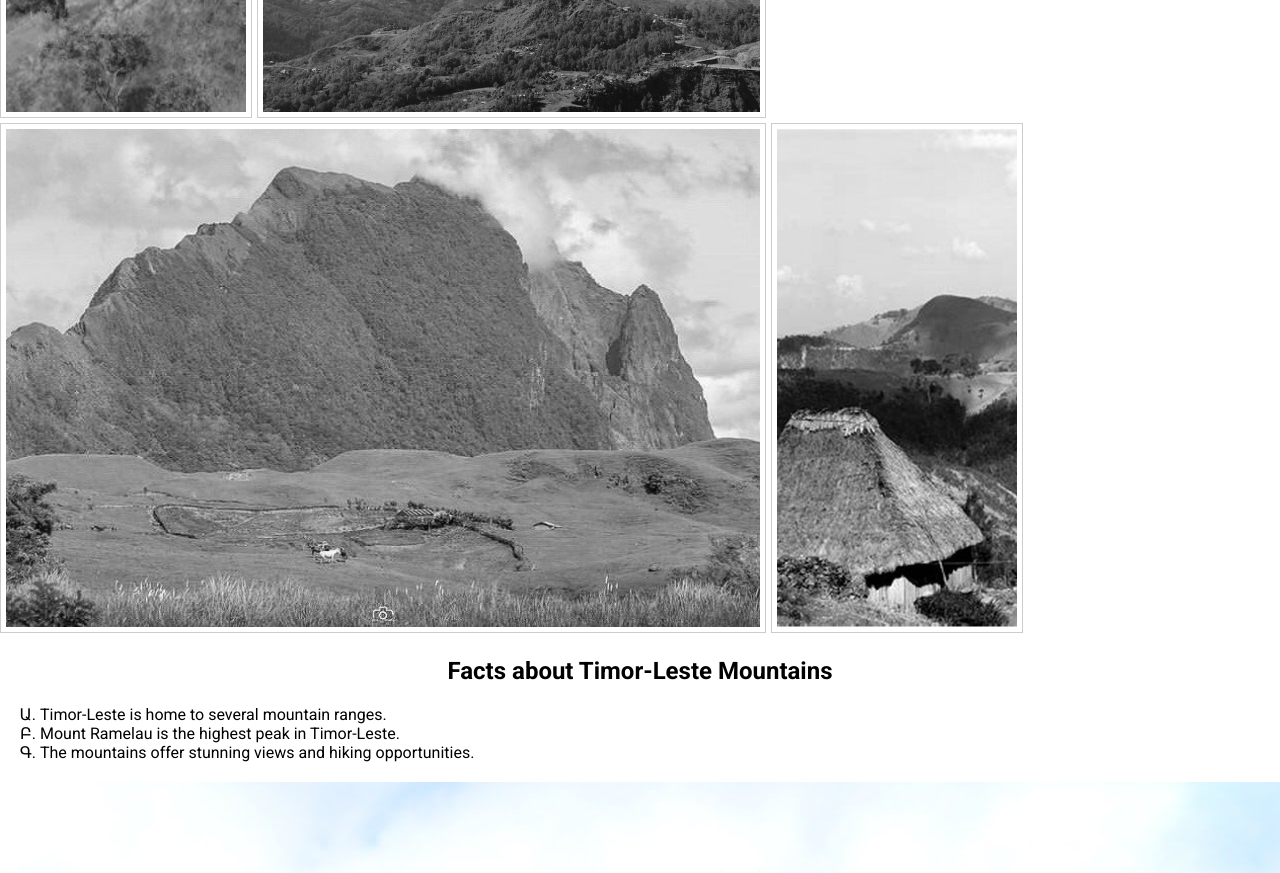
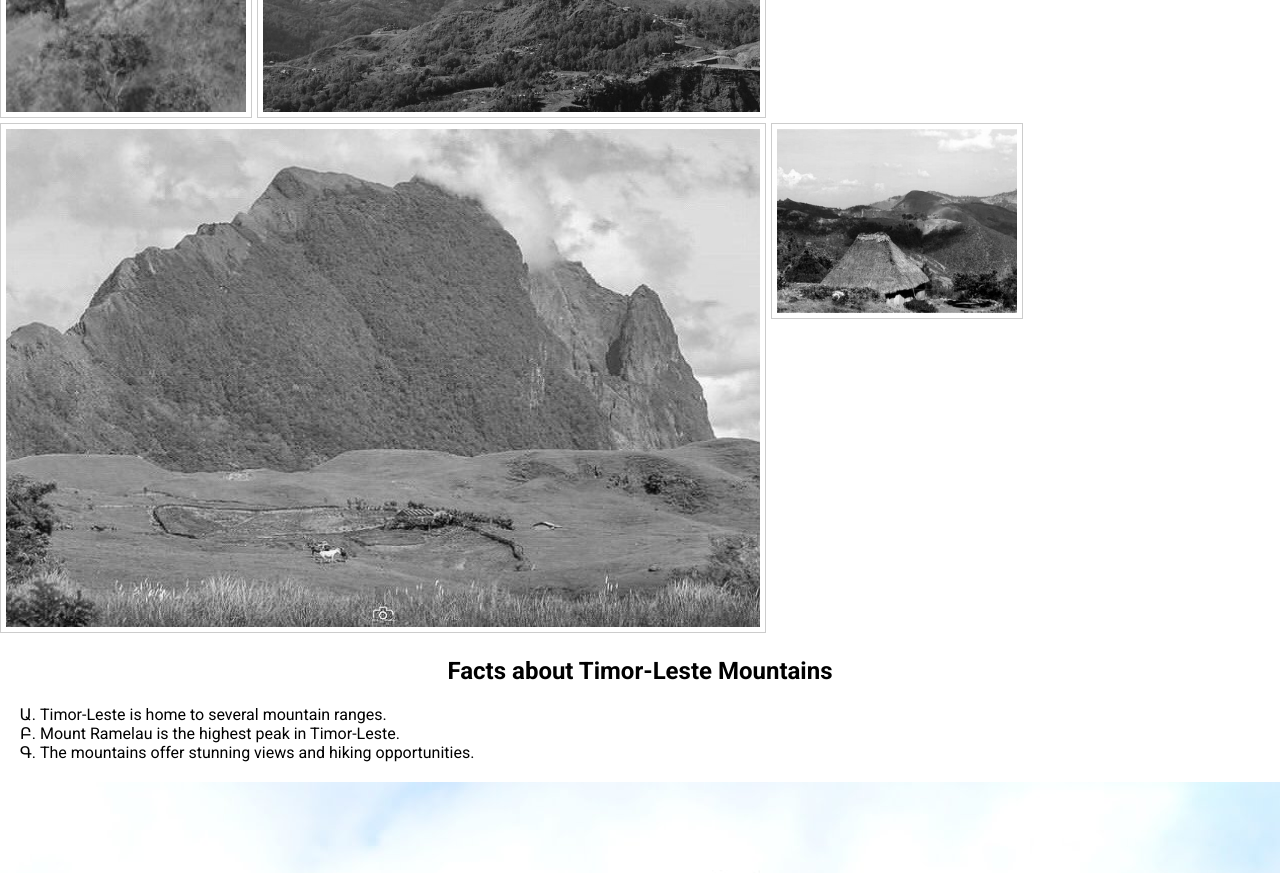
Before and after one commit to RevoU-FSSE-4/module-2-felixmanuelreis, a plain HTML site: page index.html in a window 1280 px wide. Shown: the part 1160-2033 px from the top of the page. Drawn offline with Linux system fonts and the light colour scheme.

Commit message:
araska liu

```diff
--- a/styles.css
+++ b/styles.css
@@ -122,7 +122,6 @@ h2 {
 }
 
 #item-7 {
-    grid-row-end: span 2;
     grid-column-end: span 1;
 }
 
```
